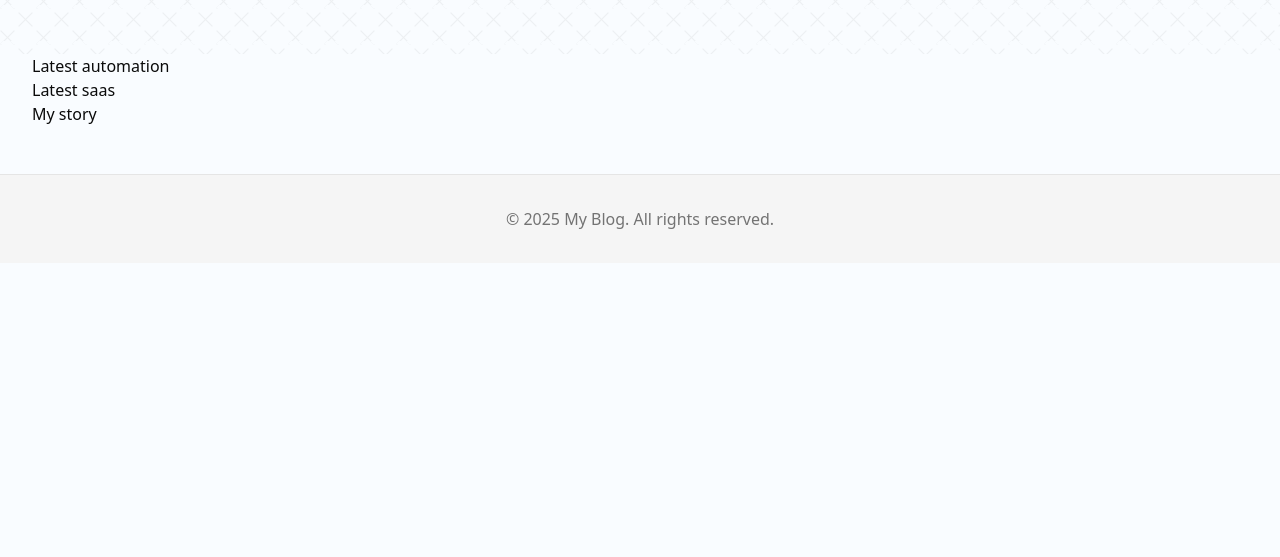
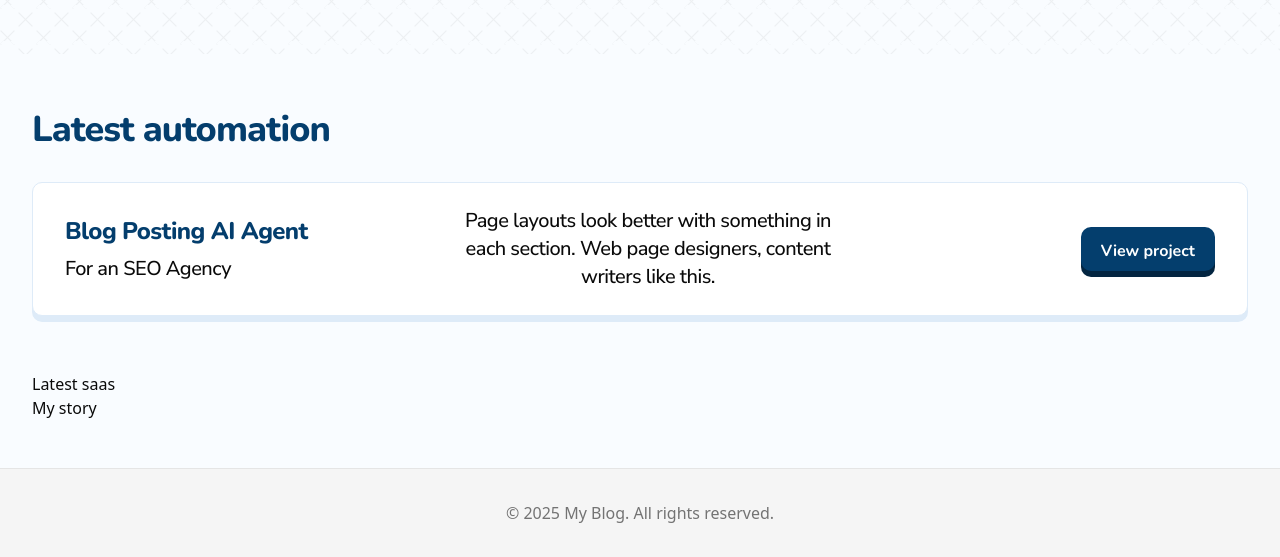
Before and after one commit to scalipsum/vladbi-website, a Next.js app: page / in a window 1280 px wide. Shown: the part 2633-3190 px from the top of the page. Before the commit the page ends 2896 px from the top, so only its background shows below. Built offline with nearby package versions, Linux system fonts and the light colour scheme; no server answers.

Commit message:
Card design

```diff
--- a/src/components/sections/LatestAutomation.tsx
+++ b/src/components/sections/LatestAutomation.tsx
@@ -1,3 +1,38 @@
+import Text from '@/components/ui/text';
+import Link from 'next/link';
+import { Button } from '../ui/button';
+import { Card } from '../ui/card';
+
 export default function LatestAutomation() {
-	return <div>Latest automation</div>;
+	return (
+		<section className="mt-14 pb-14">
+			<Text type="h2">Latest automation</Text>
+
+			<Card className="px-8 py-6 mt-8">
+				<Link
+					href={`/blog/hello`}
+					className="absolute inset-0 z-10"
+					aria-label="Title"
+				/>
+				<div className="flex flex-row items-center">
+					<div className="w-1/3 flex flex-col items-start">
+						<Text type="h3">Blog Posting AI Agent</Text>
+						<Text className="mt-2">For an SEO Agency</Text>
+					</div>
+					<div className="w-1/3 flex justify-center ml-4">
+						<Text>
+							Page layouts look better with something in each
+							section. Web page designers, content writers like
+							this.
+						</Text>
+					</div>
+					<div className="w-1/3 flex justify-end">
+						<Button asChild className="self-end">
+							<Link href="#get-started">View project</Link>
+						</Button>
+					</div>
+				</div>
+			</Card>
+		</section>
+	);
 }
--- a/src/components/ui/card.tsx
+++ b/src/components/ui/card.tsx
@@ -1,81 +1,81 @@
-import * as React from "react";
+import * as React from 'react';
 
-import { cn } from "@/lib/utils";
+import { cn } from '@/lib/utils';
 
-function Card({ className, ...props }: React.ComponentProps<"div">) {
+function Card({ className, ...props }: React.ComponentProps<'button'>) {
 	return (
-    <div
+		<button
 			data-slot="card"
 			className={cn(
-        "bg-card text-card-foreground flex flex-col gap-6 rounded-xl border py-6 shadow-sm",
-        className
+				'relative bg-card text-card-foreground border border-brand-100 dark:border-brand-500 rounded-lg shadow-[0_6px_0_0_#deebf8] dark:shadow-[0_6px_0_0_#043e6d] hover:shadow-[0_8px_0_0_##deebf8] dark:hover:shadow-[0_8px_0_0_#043e6d] hover:translate-y-[-4px] active:shadow-[0_0px_0_0_##deebf8] dark:active:shadow-[0_0px_0_0_#043e6d] dark:hover:translate-y-[-4px]  active:translate-y-[6px] dark:active:translate-y-[6px] transition-all duration-150',
+				className,
 			)}
 			{...props}
 		/>
 	);
 }
 
-function CardHeader({ className, ...props }: React.ComponentProps<"div">) {
+function CardHeader({ className, ...props }: React.ComponentProps<'div'>) {
 	return (
 		<div
 			data-slot="card-header"
 			className={cn(
-        "@container/card-header grid auto-rows-min grid-rows-[auto_auto] items-start gap-1.5 px-6 has-data-[slot=card-action]:grid-cols-[1fr_auto] [.border-b]:pb-6",
-        className
+				'@container/card-header grid auto-rows-min grid-rows-[auto_auto] items-start gap-1.5 px-6 has-data-[slot=card-action]:grid-cols-[1fr_auto] [.border-b]:pb-6',
+				className,
 			)}
 			{...props}
 		/>
 	);
 }
 
-function CardTitle({ className, ...props }: React.ComponentProps<"div">) {
+function CardTitle({ className, ...props }: React.ComponentProps<'div'>) {
 	return (
 		<div
 			data-slot="card-title"
-      className={cn("leading-none font-semibold", className)}
+			className={cn('leading-none font-semibold', className)}
 			{...props}
 		/>
 	);
 }
 
-function CardDescription({ className, ...props }: React.ComponentProps<"div">) {
+function CardDescription({ className, ...props }: React.ComponentProps<'div'>) {
 	return (
 		<div
 			data-slot="card-description"
-      className={cn("text-muted-foreground text-sm", className)}
+			className={cn('text-muted-foreground text-sm', className)}
 			{...props}
 		/>
 	);
 }
 
-function CardAction({ className, ...props }: React.ComponentProps<"div">) {
+function CardAction({ className, ...props }: React.ComponentProps<'div'>) {
 	return (
 		<div
 			data-slot="card-action"
 			className={cn(
-        "col-start-2 row-span-2 row-start-1 self-start justify-self-end",
-        className
+				'col-start-2 row-span-2 row-start-1 self-start justify-self-end',
+				className,
 			)}
 			{...props}
 		/>
 	);
 }
 
-function CardContent({ className, ...props }: React.ComponentProps<"div">) {
+function CardContent({ className, ...props }: React.ComponentProps<'div'>) {
 	return (
 		<div
 			data-slot="card-content"
-      className={cn("px-6", className)}
+			className={cn('px-6', className)}
 			{...props}
 		/>
 	);
 }
 
-function CardFooter({ className, ...props }: React.ComponentProps<"div">) {
+function CardFooter({ className, ...props }: React.ComponentProps<'div'>) {
 	return (
 		<div
 			data-slot="card-footer"
-      className={cn("flex items-center px-6 [.border-t]:pt-6", className)}
+			className={cn('flex items-center px-6 [.border-t]:pt-6', className)}
 			{...props}
 		/>
 	);
@@ -83,10 +83,10 @@ function CardFooter({ className, ...props }: React.ComponentProps<"div">) {
 
 export {
 	Card,
+	CardAction,
+	CardContent,
+	CardDescription,
+	CardFooter,
 	CardHeader,
-  CardFooter,
 	CardTitle,
-  CardAction,
-  CardDescription,
-  CardContent,
 };
```
Also changed, not shown: src/components/elements/AutomationPreviewCard.tsx (added). Lines whose indentation alone changed are shown as unchanged.
